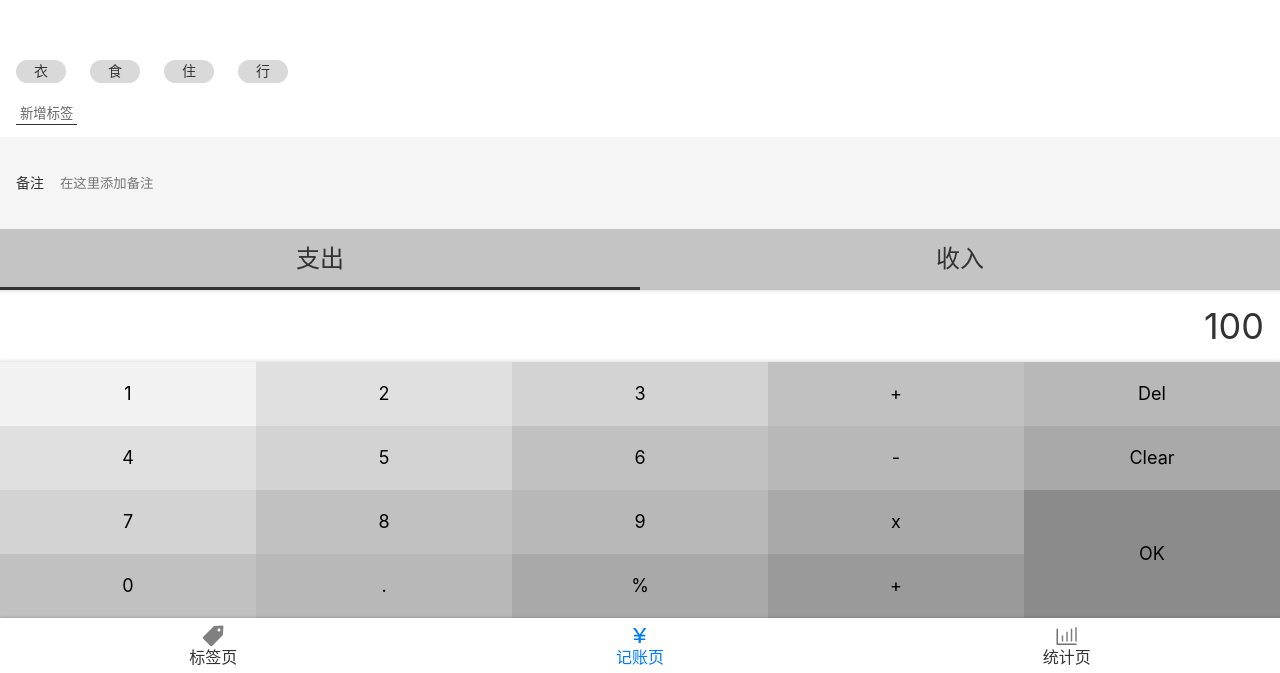
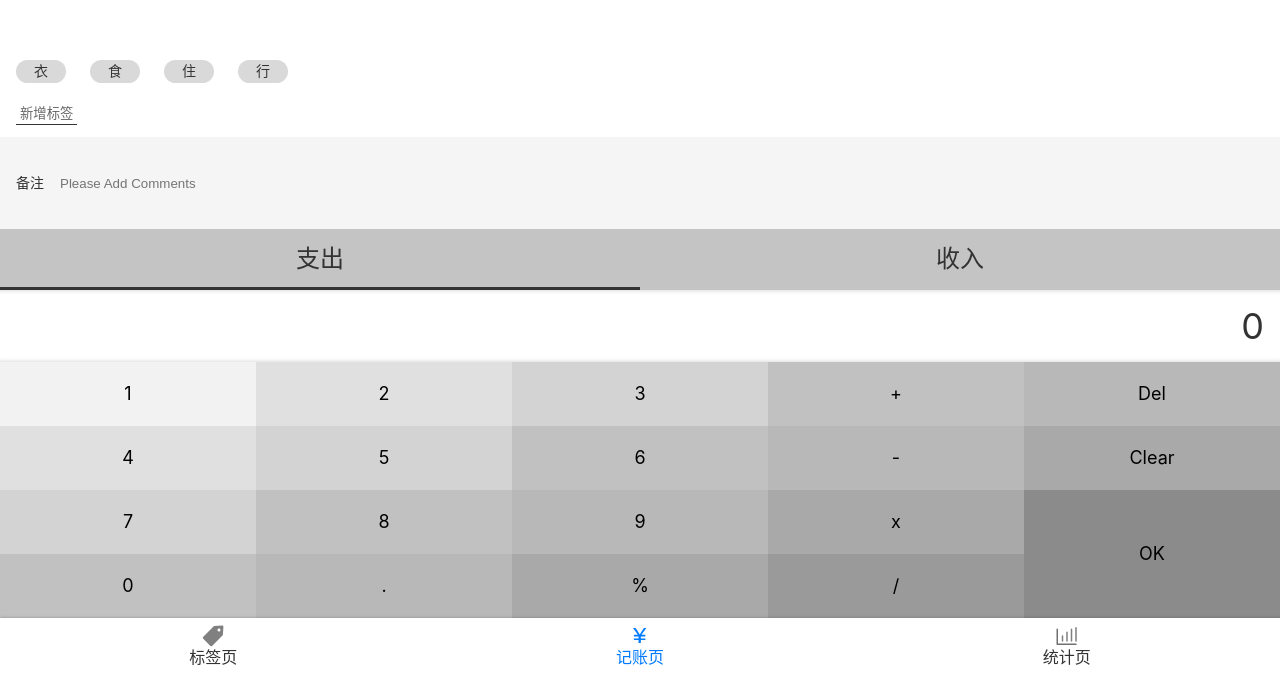
Before and after one commit to jeanie-lu1105/morney-react, a React (Vite) app: page /money in a window 1280 px wide. Shown: the part 127-800 px from the top of the page. Built offline with nearby package versions, Linux system fonts and the light colour scheme.

Commit message:
numberPad In progress

```diff
--- a/src/constants/icon.const.ts
+++ b/src/constants/icon.const.ts
@@ -40,7 +40,7 @@ export const NumberPadOptions = [
     0,
     ".",
     "%",
-    "+",
+    "/",
 ];
 
 export const TagList = ["衣", "食", "住", "行"];
--- a/src/views/Money.tsx
+++ b/src/views/Money.tsx
@@ -1,5 +1,4 @@
 import Layout from "@/components/Layout";
-import { NumberPadOptions } from "@/constants/icon.const";
 import TagsSection from "@/views/money/TagsSection";
 import { NotesSection } from "@/views/money/NotesSection";
 import { CategorySection } from "@/views/money/CategorySection";
@@ -9,28 +8,9 @@ function Money() {
   return (
     <Layout>
       <TagsSection></TagsSection>
-      <NotesSection>
-        <label>
-          <span>备注</span>
-          <input type="text" placeholder="在这里添加备注" />
-        </label>
-      </NotesSection>
-      <CategorySection>
-        <ul>
-          <li className="selected">支出</li>
-          <li>收入</li>
-        </ul>
-      </CategorySection>
-      <NumberPadSection>
-        <div className="output">100</div>
-        <div className="pad clearfix">
-          {NumberPadOptions.map((option) => (
-            <button className={option === "OK" ? "ok" : ""} key={option}>
-              {option}
-            </button>
-          ))}
-        </div>
-      </NumberPadSection>
+      <NotesSection></NotesSection>
+      <CategorySection></CategorySection>
+      <NumberPadSection></NumberPadSection>
     </Layout>
   );
 }
--- a/src/views/money/CategorySection.tsx
+++ b/src/views/money/CategorySection.tsx
@@ -1,6 +1,8 @@
+import type React from "react";
+import { useState } from "react";
 import styled from "styled-components";
 
-export const CategorySection = styled.section`
+const Wrapper = styled.section`
   font-size: 24px;
 
   > ul {
@@ -26,3 +28,44 @@ export const CategorySection = styled.section`
     }
   }
 `;
+
+// type TCategory = {
+//   displayName: string;
+//   label: "-" | "+";
+// };
+
+const CategorySection: React.FC = () => {
+  const categoryMap = { "-": "支出", "+": "收入" };
+  type TCategory = keyof typeof categoryMap;
+  //   const [categoryList] = useState<TCategory[]>([
+  //     {
+  //       displayName: "支出",
+  //       label: "-",
+  //     },
+  //     {
+  //       displayName: "收入",
+  //       label: "+",
+  //     },
+  //   ]);
+  const [category, setCategory] = useState("-");
+  const [categoryList] = useState<TCategory[]>(["-", "+"]);
+  return (
+    <Wrapper>
+      <ul>
+        {categoryList.map((c: TCategory) => (
+          <li
+            key={c}
+            className={category === c ? "selected" : ""}
+            onClick={() => {
+              setCategory(c);
+            }}
+          >
+            {categoryMap[c]}
+          </li>
+        ))}
+      </ul>
+    </Wrapper>
+  );
+};
+
+export { CategorySection };
--- a/src/views/money/NotesSection.tsx
+++ b/src/views/money/NotesSection.tsx
@@ -1,6 +1,8 @@
+/* eslint-disable react-hooks/rules-of-hooks */
+import { useRef, useState } from "react";
 import styled from "styled-components";
 
-export const NotesSection = styled.section`
+const Wrapper = styled.section`
   padding: 10px 16px;
   background-color: #f5f5f5;
   font-size: 14px;
@@ -25,3 +27,35 @@ export const NotesSection = styled.section`
     }
   }
 `;
+
+const NotesSection: React.FC = () => {
+  const [note, setNote] = useState<string>("");
+  const refInput = useRef<HTMLInputElement>(null);
+  const onBlur = () => {
+    if (refInput.current !== null) {
+      setNote(refInput.current.value);
+    }
+  };
+  return (
+    <Wrapper>
+      <label>
+        <span>备注</span>
+        <input
+          type="text"
+          placeholder="Please Add Comments"
+          ref={refInput}
+          defaultValue={note}
+          onBlur={onBlur}
+        />
+        {/* <input
+          type="text"
+          placeholder="在这里添加备注"
+          value={note}
+          onChange={(e) => setNote(e.target.value)}
+        /> */}
+      </label>
+    </Wrapper>
+  );
+};
+
+export { NotesSection };
--- a/src/views/money/NumberPad.tsx
+++ b/src/views/money/NumberPad.tsx
@@ -1,6 +1,9 @@
+import { NumberPadOptions } from "@/constants/icon.const";
+import type React from "react";
+import { useState } from "react";
 import styled from "styled-components";
 
-export const NumberPadSection = styled.section`
+const Wrapper = styled.section`
   display: flex;
   flex-direction: column;
 
@@ -73,3 +76,37 @@ export const NumberPadSection = styled.section`
     }
   }
 `;
+
+const NumberPadSection: React.FC = () => {
+  const [output, setOutput] = useState<number>(0);
+  const onClickNumber = (e: React.MouseEvent) => {
+    const text = (e.target as HTMLButtonElement).textContent;
+    if (text === null) {
+      return;
+    }
+    if (text === "OK") {
+      alert("OK");
+      return;
+    }
+    if (text === "删除") {
+      setOutput((output) => Math.floor(output / 10));
+      return;
+    }
+    setOutput((output) => parseFloat(output + text));
+  };
+
+  return (
+    <Wrapper>
+      <div className="output">{output}</div>
+      <div className="pad clearfix" onClick={(e) => onClickNumber(e)}>
+        {NumberPadOptions.map((option) => (
+          <button className={option === "OK" ? "ok" : ""} key={option}>
+            {option}
+          </button>
+        ))}
+      </div>
+    </Wrapper>
+  );
+};
+
+export { NumberPadSection };
```
